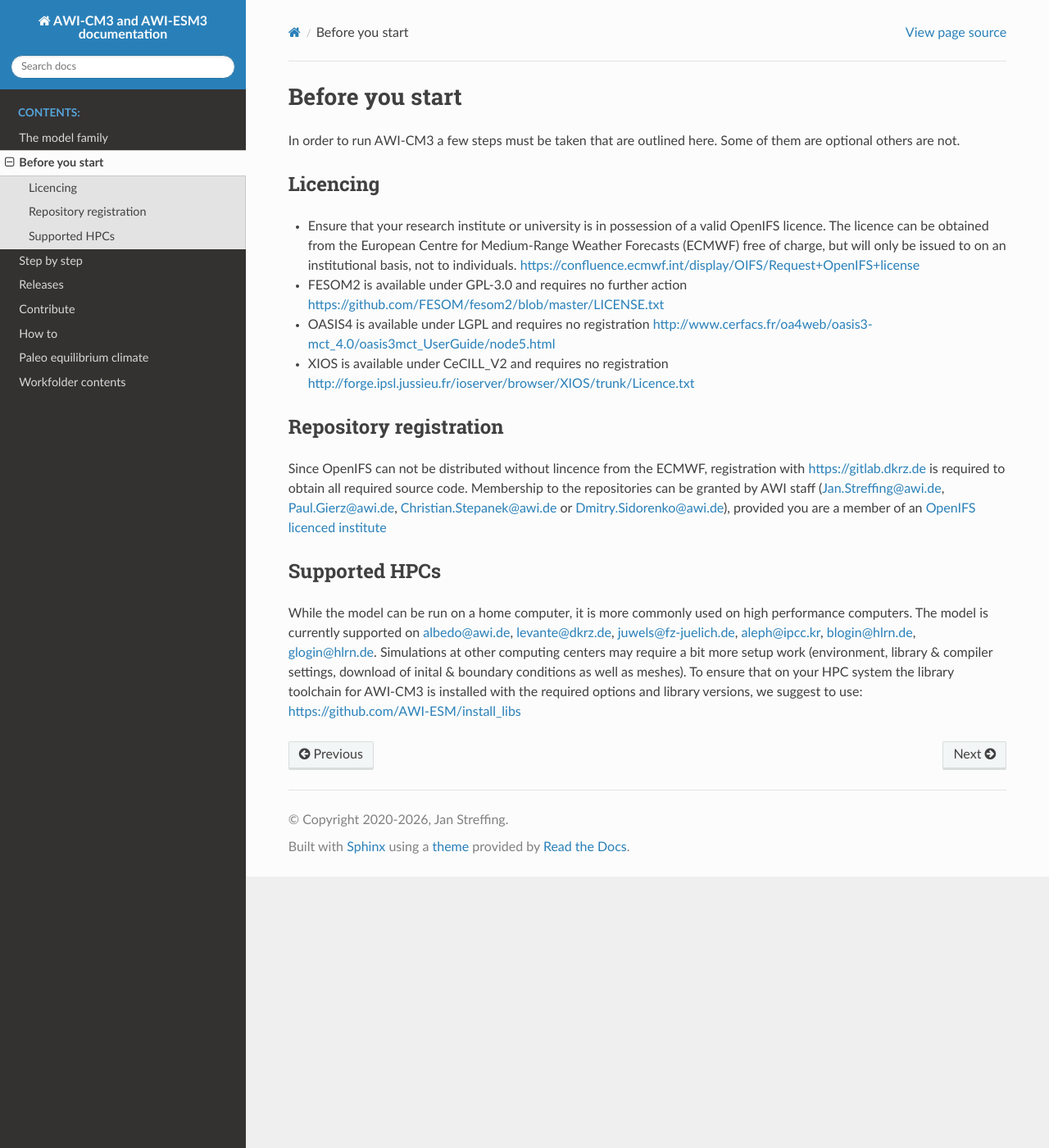
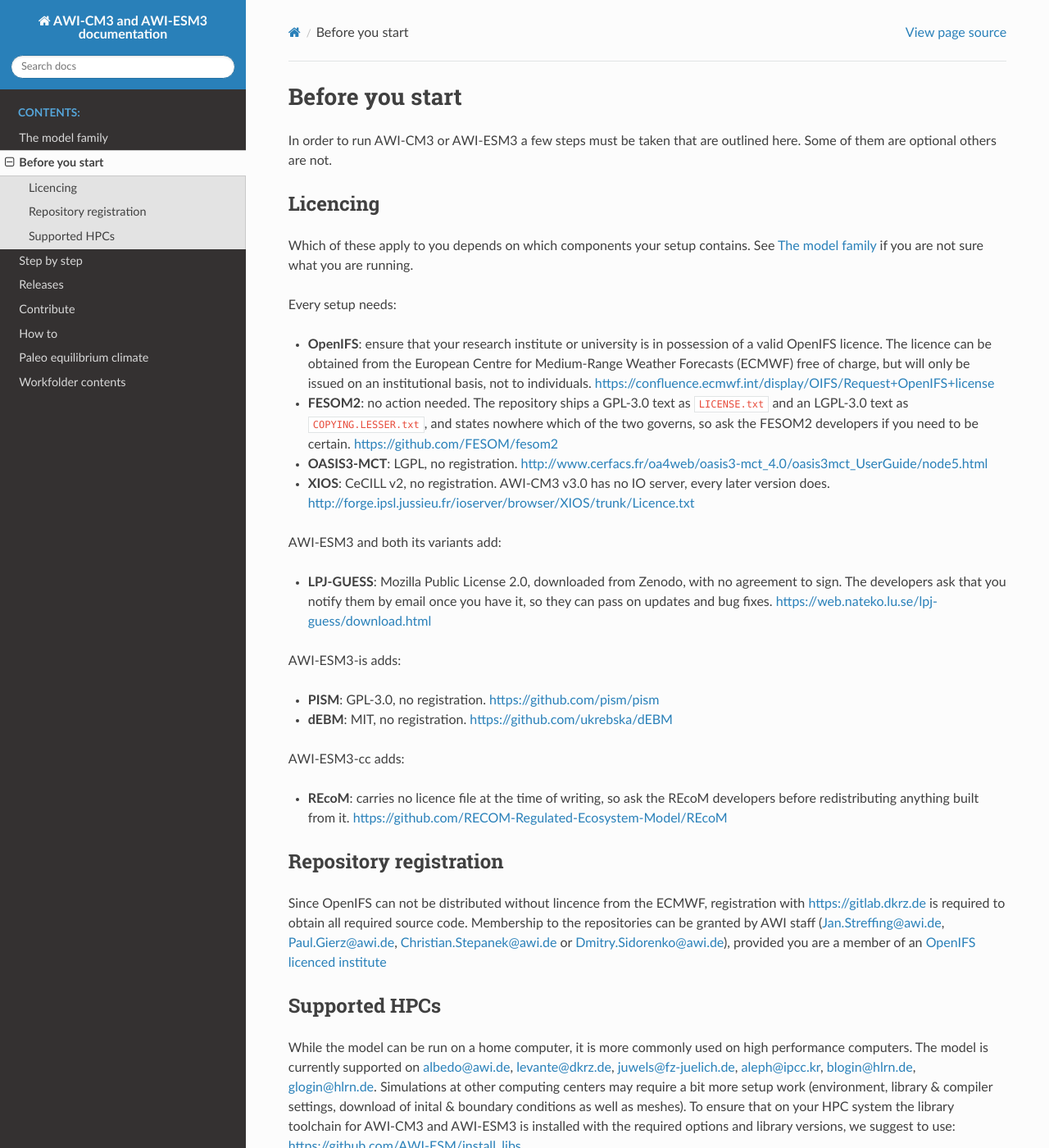
Before and after one commit to AWI-ESM/documentation_AWI-CM3, a Sphinx documentation site: the page built from source/before_you_start.rst, in a window 1280 px wide and 1400 px high. Shown: the whole window at 82% size. Built offline with Sphinx 7.4.7 and the Read the Docs theme 3.1.0, drawn with Linux system fonts in a browser that asks for light colours.

Commit message:
Add the licences for LPJ-GUESS, PISM, dEBM and REcoM

```diff
--- a/source/before_you_start.rst
+++ b/source/before_you_start.rst
@@ -1,16 +1,35 @@
-.. _chap_before_you_start
+.. _chap_before_you_start:
 
+****************
 Before you start
 ****************
 
-In order to run AWI-CM3 a few steps must be taken that are outlined here. Some of them are optional others are not.
+In order to run AWI-CM3 or AWI-ESM3 a few steps must be taken that are outlined here. Some of them are optional others are not.
 
 Licencing
 =========
-- Ensure that your research institute or university is in possession of a valid OpenIFS licence. The licence can be obtained from the European Centre for Medium-Range Weather Forecasts (ECMWF) free of charge, but will only be issued to on an institutional basis, not to individuals. https://confluence.ecmwf.int/display/OIFS/Request+OpenIFS+license
-- FESOM2 is available under GPL-3.0 and requires no further action https://github.com/FESOM/fesom2/blob/master/LICENSE.txt
-- OASIS4 is available under LGPL and requires no registration http://www.cerfacs.fr/oa4web/oasis3-mct_4.0/oasis3mct_UserGuide/node5.html
-- XIOS is available under CeCILL_V2 and requires no registration http://forge.ipsl.jussieu.fr/ioserver/browser/XIOS/trunk/Licence.txt
+
+Which of these apply to you depends on which components your setup contains. See :doc:`model_family` if you are not sure what you are running.
+
+Every setup needs:
+
+- **OpenIFS**: ensure that your research institute or university is in possession of a valid OpenIFS licence. The licence can be obtained from the European Centre for Medium-Range Weather Forecasts (ECMWF) free of charge, but will only be issued on an institutional basis, not to individuals. https://confluence.ecmwf.int/display/OIFS/Request+OpenIFS+license
+- **FESOM2**: no action needed. The repository ships a GPL-3.0 text as ``LICENSE.txt`` and an LGPL-3.0 text as ``COPYING.LESSER.txt``, and states nowhere which of the two governs, so ask the FESOM2 developers if you need to be certain. https://github.com/FESOM/fesom2
+- **OASIS3-MCT**: LGPL, no registration. http://www.cerfacs.fr/oa4web/oasis3-mct_4.0/oasis3mct_UserGuide/node5.html
+- **XIOS**: CeCILL v2, no registration. AWI-CM3 v3.0 has no IO server, every later version does. http://forge.ipsl.jussieu.fr/ioserver/browser/XIOS/trunk/Licence.txt
+
+AWI-ESM3 and both its variants add:
+
+- **LPJ-GUESS**: Mozilla Public License 2.0, downloaded from Zenodo, with no agreement to sign. The developers ask that you notify them by email once you have it, so they can pass on updates and bug fixes. https://web.nateko.lu.se/lpj-guess/download.html
+
+AWI-ESM3-is adds:
+
+- **PISM**: GPL-3.0, no registration. https://github.com/pism/pism
+- **dEBM**: MIT, no registration. https://github.com/ukrebska/dEBM
+
+AWI-ESM3-cc adds:
+
+- **REcoM**: carries no licence file at the time of writing, so ask the REcoM developers before redistributing anything built from it. https://github.com/RECOM-Regulated-Ecosystem-Model/REcoM
 
 Repository registration
 =======================
@@ -18,4 +37,4 @@
 
 Supported HPCs
 ==============
-While the model can be run on a home computer, it is more commonly used on high performance computers. The model is currently supported on albedo@awi.de, levante@dkrz.de, juwels@fz-juelich.de, aleph@ipcc.kr, blogin@hlrn.de, glogin@hlrn.de. Simulations at other computing centers may require a bit more setup work (environment, library & compiler settings, download of inital & boundary conditions as well as meshes). To ensure that on your HPC system the library toolchain for AWI-CM3 is installed with the required options and library versions, we suggest to use: https://github.com/AWI-ESM/install_libs
+While the model can be run on a home computer, it is more commonly used on high performance computers. The model is currently supported on albedo@awi.de, levante@dkrz.de, juwels@fz-juelich.de, aleph@ipcc.kr, blogin@hlrn.de, glogin@hlrn.de. Simulations at other computing centers may require a bit more setup work (environment, library & compiler settings, download of inital & boundary conditions as well as meshes). To ensure that on your HPC system the library toolchain for AWI-CM3 and AWI-ESM3 is installed with the required options and library versions, we suggest to use: https://github.com/AWI-ESM/install_libs
```
